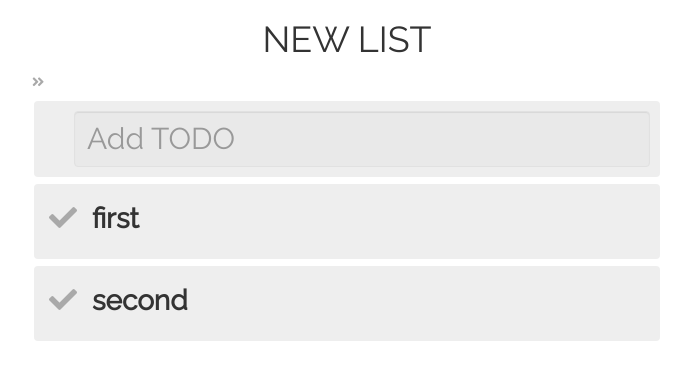
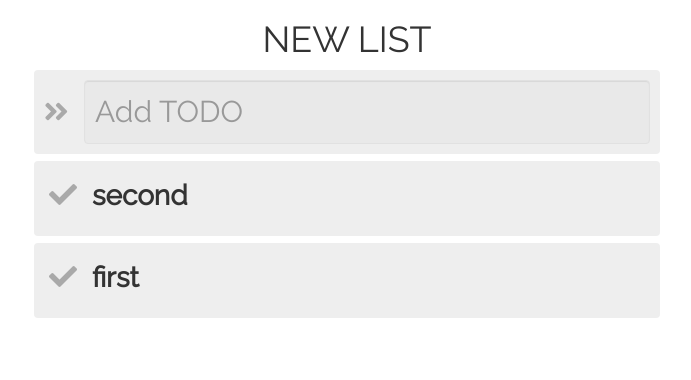
Before and after one commit to ugrochowska/todo-angular, an Angular app: page / in a window 1280 px wide. Shown: the top 380 px of the page, without its empty margins (293-984 px from the left). Built offline with nearby package versions, Linux system fonts and the light colour scheme.

Commit message:
item check

```diff
--- a/src/app/item/item.component.css
+++ b/src/app/item/item.component.css
@@ -1,7 +1,6 @@
 
 .item {
   position: relative;
-  cursor: pointer;
   background-color: #EEE;
   margin: .5em;
   border-radius: 4px;
@@ -13,12 +12,21 @@
   background-color: #DDD;
 }
 
-.fa-check {
+.item .check-btn {
+  border: 0;
+  background-color: transparent;
   color: darkgray;
   padding: 5px;
+  cursor: pointer;
+  user-select: none;
+  outline: none;
 }
 
-.fa-check:hover {
+.item.status-done .check-btn {
+  color: #50c600;
+}
+
+.item:hover .check-btn {
   color: #50c600;
 }
 
@@ -30,13 +38,14 @@
   right: 10px;
   top: 50%;
   transform: translateY(-50%);
+  cursor: pointer;
 }
 
 .item:hover .remove-btn {
   color: lightcoral;
   display: inline-block;
+  outline: none;
 }
-
 
 .item .remove-btn:hover {
   color: red;
@@ -48,4 +57,9 @@
 .item .edit-lbl {
   margin-left: 10px;
   font-size: 28px;
+  cursor: text;
 }
+
+.item.status-done .edit-lbl {
+  text-decoration: line-through;
+}
--- a/src/app/item/item.component.html
+++ b/src/app/item/item.component.html
@@ -1,5 +1,6 @@
-<div class="item">
-  <i class="fas fa-check fa-2x"></i>
+<div class="item status-{{ item.status }}">
+
+  <button class="check-btn" (click)="check(item.id)"><i class="fas fa-check fa-2x"></i></button>
 
   <label class="edit-lbl" (dblclick)="edit()">{{ item.name }}</label>
 
--- a/src/app/item/item.component.ts
+++ b/src/app/item/item.component.ts
@@ -8,14 +8,19 @@ import {Item} from '../models/item';
 })
 export class ItemComponent implements OnInit {
   @Input() item: Item;
-  @Output() removeEmitter = new EventEmitter<number>();
+  @Output() onRemove = new EventEmitter<number>();
+  @Output() onCheck = new EventEmitter<number>();
 
   constructor() { }
 
   ngOnInit() {}
 
   remove(uuid: number) {
-    this.removeEmitter.emit(uuid);
+    this.onRemove.emit(uuid);
+  }
+
+  check(uuid: number) {
+    this.onCheck.emit(uuid);
   }
 
   edit() {
--- a/src/app/list.service.ts
+++ b/src/app/list.service.ts
@@ -1,6 +1,6 @@
 import {Injectable} from '@angular/core';
 import {List} from './models/list';
-import {Item} from './models/item';
+import {Item, ItemStatus} from './models/item';
 
 @Injectable()
 export class ListService {
@@ -12,7 +12,7 @@ export class ListService {
     if (!newItem.name) {
       return;
     }
-    this.list.items.push(newItem);
+    this.list.items.unshift(newItem);
   }
 
   removeFromList(uuid: number): void {
@@ -29,4 +29,22 @@ export class ListService {
     this.addToList(new Item('second'));
     return this.list;
   }
+
+  changeItemState(uuid: number) {
+    if (!uuid) {
+      return;
+    }
+    const index = this.list.items.findIndex(item => item.id === uuid);
+    const checkedItem = this.list.items[index];
+    checkedItem.changeState();
+
+    this.list.items.splice(index, 1);
+
+    if (checkedItem.status === ItemStatus.done) {
+      this.list.items.push(checkedItem);
+    } else {
+      this.list.items.unshift(checkedItem);
+    }
+
+  }
 }
--- a/src/app/list/list.component.css
+++ b/src/app/list/list.component.css
@@ -6,11 +6,10 @@
 
 .list .add-to-list {
   position: relative;
-  cursor: pointer;
   background-color: #EEE;
   margin: .5em;
   border-radius: 4px;
-  padding: 10px 10px 10px 40px;
+  padding: 10px 10px 10px 50px
 }
 
 .add-to-list input.form-control {
@@ -18,6 +17,7 @@
   height: auto;
   background-color: #00000005;
   border: 1px solid #e1e1e1;
+  padding: 10px;
 }
 
 .add-to-list .form-group {
@@ -31,5 +31,8 @@
 
 .fa-angle-double-right {
   color: darkgray;
-  padding: 5px;
+  position: absolute;
+  top: 50%;
+  transform: translateY(-50%);
+  left: 10px;
 }
--- a/src/app/list/list.component.html
+++ b/src/app/list/list.component.html
@@ -4,11 +4,11 @@
 
 <div class="list">
 
-  <i class="fas fa-angle-double-right"></i>
-
   <div class="add-to-list">
 
-    <form (ngSubmit)="onAddToList()" #addToListForm="ngForm">
+    <i class="fas fa-angle-double-right fa-2x"></i>
+
+    <form (ngSubmit)="onAddToList()" #addToListForm="ngForm" autocomplete="off">
 
       <div class="form-group">
         <input type="text" class="form-control" id="addToDo" name="addToDo" placeholder="Add TODO"  [(ngModel)]="item.name">
@@ -17,5 +17,5 @@
     </form>
   </div>
 
-  <app-item *ngFor="let item of list.items" [item]="item" (removeEmitter)="onRemoveItem($event)"></app-item>
+  <app-item *ngFor="let item of list.items" [item]="item" (onRemove)="onRemoveItem($event)" (onCheck)="onCheckItem($event)"></app-item>
 </div>
--- a/src/app/list/list.component.ts
+++ b/src/app/list/list.component.ts
@@ -29,4 +29,8 @@ export class ListComponent implements OnInit {
   onRemoveItem(itemUuid: number): void {
     this.listService.removeFromList(itemUuid);
   }
+
+  onCheckItem(itemUuid: number): void {
+    this.listService.changeItemState(itemUuid);
+  }
 }
--- a/src/app/models/item.ts
+++ b/src/app/models/item.ts
@@ -4,12 +4,12 @@ export class Item {
 
   private readonly _id: number;
   private _name: string;
-  private status: ItemStatus;
+  private _status: ItemStatus;
 
   constructor(name: string) {
     this._name = name.trim();
     this._id =  uuid();
-    this.status = ItemStatus.tbd;
+    this._status = ItemStatus.tbd;
   }
 
   get id(): number {
@@ -23,9 +23,16 @@ export class Item {
   set name(value: string) {
     this._name = value;
   }
+
+  get status(): ItemStatus {
+    return this._status;
+  }
+
+  changeState() {
+    this._status = this._status === ItemStatus.tbd ? ItemStatus.done : ItemStatus.tbd;
+  }
 }
 
 export enum ItemStatus {
-  tbd = 1,
-  done = 2
-}
+  tbd = 'tbd',
+  done = 'done'}
```
